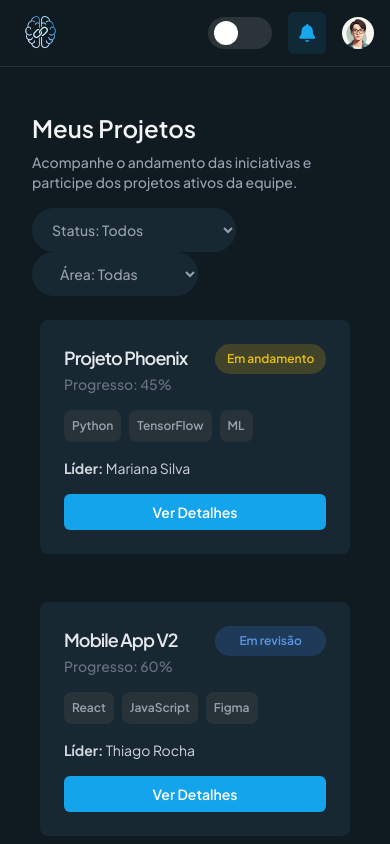
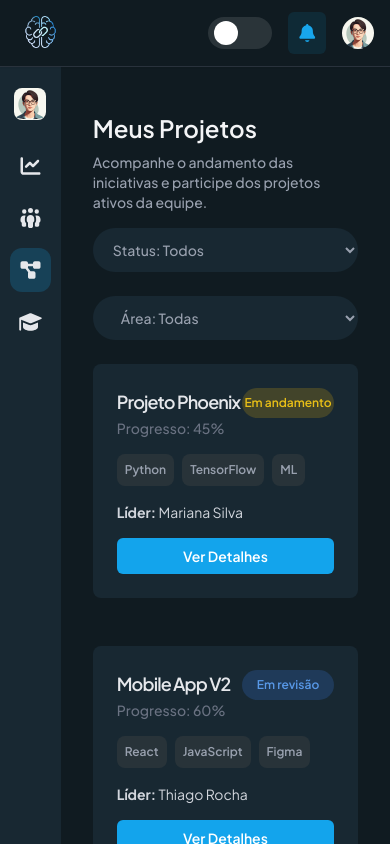
Before and after one commit to Bernardo07dev/SkillLink, a React (Vite) app: page /ProjetosColaborador in a window 390 px wide. Shown: the top 844 px of the page. Built offline with nearby package versions, Linux system fonts and the light colour scheme.

Commit message:
Mobile SideBar

```diff
--- a/src/Login.jsx
+++ b/src/Login.jsx
@@ -17,7 +17,7 @@ const Login = () => {
         const users = res.data
         const UsersFind = users.find((user) => user.email === email && user.senha === password)
         if (UsersFind){
-            if (UsersFind.papelEquipe == "colaborador"){
+            if (UsersFind.papelEquipe == "colaborador" || UsersFind.papelEquipe == "lider"){
                 navigate('/DashColaborador')
             } else{
                 console.log("Líder")
--- a/src/components/Sidebar.jsx
+++ b/src/components/Sidebar.jsx
@@ -8,7 +8,6 @@ import UserFace from "../assets/img/userface.png"
 const Sidebar = (props) => {
     const [user, setUser] = useState({})
     const navigate = useNavigate();
-    const [mobile, setMobile] = useState(false)
 
     useEffect(() => {
         const GetUser = async () => {
--- /dev/null
+++ b/src/components/SidebarMobile.jsx
@@ -0,0 +1,23 @@
+import axios from "axios";
+import {useNavigate} from "react-router-dom";
+import {useState, useEffect} from "react"
+import { faChartLine, faPeopleGroup, faDiagramProject, faGraduationCap, faBars } from '@fortawesome/free-solid-svg-icons';
+import { FontAwesomeIcon } from '@fortawesome/react-fontawesome';
+import UserFace from "../assets/img/userface.png"
+
+const SidebarMobile = (props) => {
+    const navigate = useNavigate();
+
+    return(
+        <div className="w-full min-h-screen dark:bg-[#182832] bg-white flex flex-col py-22 items-center gap-2">
+            <img className="w-8 rounded-lg mb-4" src={UserFace}></img>
+            <FontAwesomeIcon onClick={() => navigate('/DashColaborador')}  className={`${props.estado == 'dash' ?  'dark:bg-[#174157] bg-[#D0EDFB]' : ''} text-xl text-gray-200 p-2 py-3 rounded-xl`} icon={faChartLine}></FontAwesomeIcon>
+            <FontAwesomeIcon onClick={() => navigate('/TimesColaborador')} className={`${props.estado == 'times' ?  'dark:bg-[#174157] bg-[#D0EDFB]' : ''} text-xl text-gray-200 p-2 py-3 rounded-xl`} icon={faPeopleGroup}></FontAwesomeIcon>
+            <FontAwesomeIcon onClick={() => navigate('/ProjetosColaborador')} className={`${props.estado == 'projetos' ?  'dark:bg-[#174157] bg-[#D0EDFB]' : ''} text-xl text-gray-200 p-2 py-3 rounded-xl`} icon={faDiagramProject}></FontAwesomeIcon>
+            <FontAwesomeIcon onClick={() => navigate('/Cursos')} className={`${props.estado == 'cursos' ?  'dark:bg-[#174157] bg-[#D0EDFB]' : ''} text-xl text-gray-200 p-2 py-3 rounded-xl`} icon={faGraduationCap}></FontAwesomeIcon>
+
+        </div>
+    )
+}
+
+export default SidebarMobile;
--- a/src/components/Structure.jsx
+++ b/src/components/Structure.jsx
@@ -5,6 +5,7 @@ import {faBell} from '@fortawesome/free-solid-svg-icons';
 import { FontAwesomeIcon } from '@fortawesome/react-fontawesome';
 import {useNavigate} from "react-router-dom";
 import Sidebar from "../components/Sidebar.jsx"
+import SidebarMobile from "../components/SidebarMobile.jsx"
 
 const Structure = (props) => {
     const [dark, setDark] = useState(true)
@@ -36,6 +37,10 @@ const Structure = (props) => {
                     <Sidebar estado={props.estado}></Sidebar>
                 </div>
 
+                <div className="flex lg:hidden w-18">
+                    <SidebarMobile estado={props.estado}></SidebarMobile>
+                </div>
+
                 <div className="w-full my-16 dark:text-white">
                     {props.children}
                 </div>
--- a/src/pages/ProjetosColaborador.jsx
+++ b/src/pages/ProjetosColaborador.jsx
@@ -39,25 +39,27 @@ const ProjetosColaborador = () => {
                 <h1 className="mt-4 mb-2 text-2xl font-semibold dark:text-gray-100">Meus Projetos</h1>
                 <p className="text-sm font-medium text-gray-400">Acompanhe o andamento das iniciativas e participe dos projetos ativos da equipe.</p>
                 <div className='mt-4'>
+                    <div className="flex sm:flex-row flex-col">
                         {/* Select Status */}
-                    <select className="dark:bg-[#182832] bg-white mr-4 px-4 text-gray-400 font-medium text-sm p-3 rounded-full border-none" onChange={(e) => setStatus(e.target.value)} value={getstatus}>
+                        <select className="dark:bg-[#182832] bg-white md:w-[30%] w-full mr-4 px-4 text-gray-400 font-medium text-sm p-3 rounded-full border-none" onChange={(e) => setStatus(e.target.value)} value={getstatus}>
                             <option value="todos">Status: Todos</option>
                             <option value="Em andamento">Status: Em andamento</option>
                             <option value="Em revisão">Status: Em revisão</option>
                             <option value="Concluído">Status: Concluído</option>
                         </select>
 
-                    <select className="dark:bg-[#182832] bg-white px-6 text-gray-400 font-medium text-sm p-3 rounded-full border-none" onChange={(e) => setArea(e.target.value)} value={getarea}>
+                        <select className="dark:bg-[#182832] bg-white px-6 md:w-[30%] sm:mt-0 mt-6 w-full  text-gray-400 font-medium text-sm p-3 rounded-full border-none" onChange={(e) => setArea(e.target.value)} value={getarea}>
                             <option value="todas">Área: Todas</option>
                             <option value="UX">Área: UX</option>
                             <option value="Backend">Área: Backend</option>
                             <option value="IA">Área: IA</option>
                             <option value="Produto">Área: Produto</option>
                         </select>
+                    </div>
 
                     <div className='flex flex-col xl:flex-row'>
                         {filtrados && filtrados.length > 0 ? filtrados.map((valor, i) => (
-                            <div className='dark:bg-[#182832] bg-white p-6 rounded-lg xl:w-[25%] lg:w-[35%] md:w-[50%] flex flex-col justify-around mx-2 my-6'>
+                            <div className='dark:bg-[#182832] bg-white p-6 rounded-lg xl:w-[25%] lg:w-[35%] md:w-[50%] flex flex-col justify-around sm:mx-2 my-6'>
                                 <div className='flex flex-row'>
                                     <p className='w-[75%] tracking-tighter text-lg font-semibold dark:text-gray-200' key={i}>{valor.nome}</p>
                                         <div className={`${valor.status === 'Concluído' ? 'dark:bg-[#1A473B] bg-[#c8ead9] text-[#15d65c] dark:text-[#48D97E]' : valor.status === 'Em andamento' ? 'dark:bg-[#42442A] bg-[#eff0afc7] text-[#E8BF17]' : valor.status === 'Em revisão' ? 'dark:bg-[#1F3A59] bg-[#bccaefc7] text-[#5898E7]' : 'bg-gray-800 text-gray-100'} text-xs font-semibold flex justify-center h-[30px] items-center rounded-full w-[55%]`}>{valor.status}</div>
```
Lines whose indentation alone changed are shown as unchanged.
